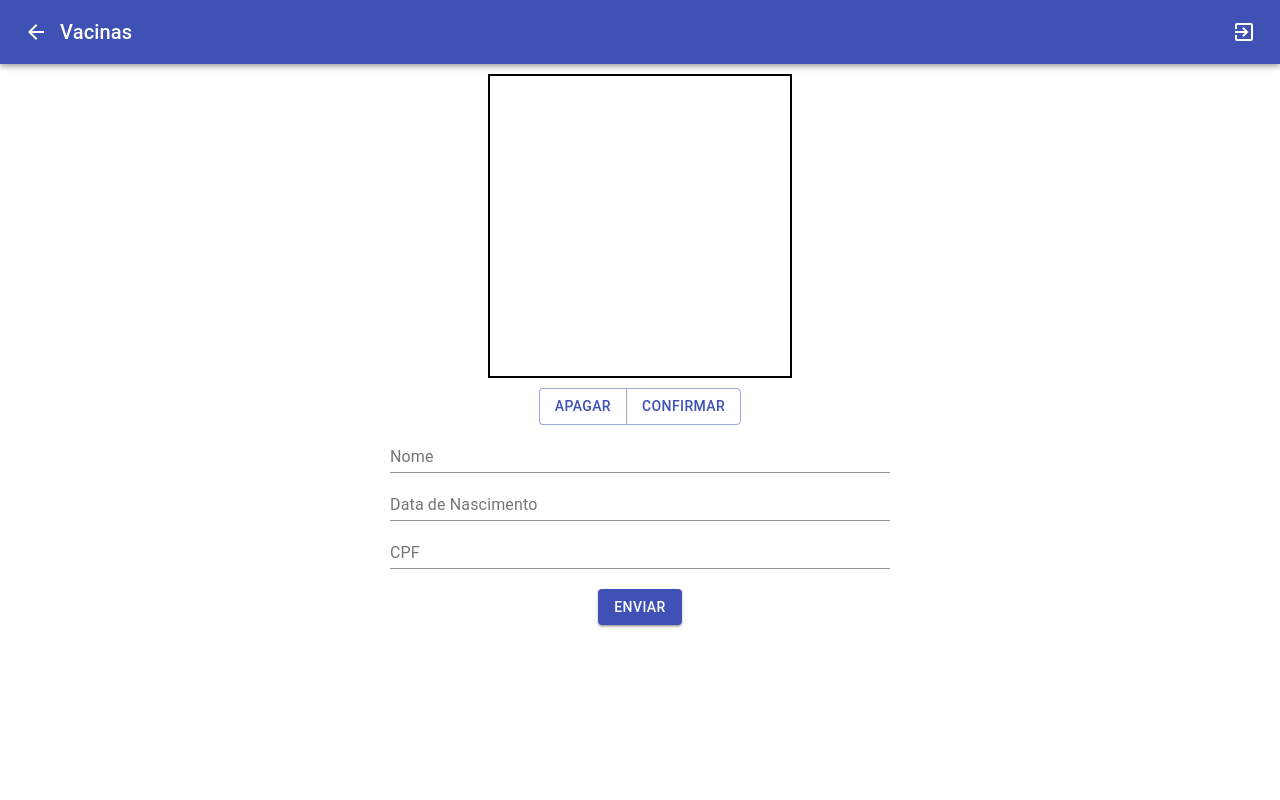
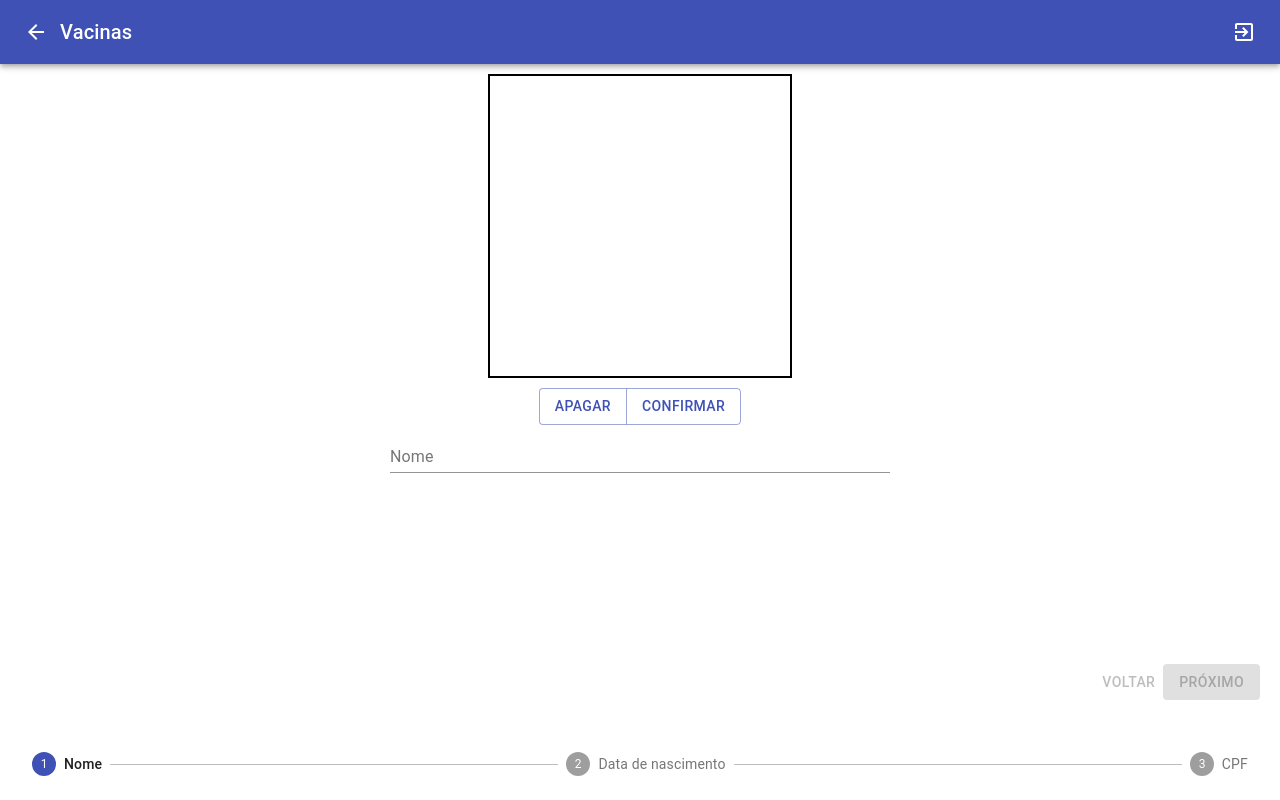
Before and after one commit to appspmsm/APP-VACINA, a React (Create React App) app: page /cadastro in a window 1280 px wide. Built offline with nearby package versions, Linux system fonts and the light colour scheme.

Commit message:
campos separados em diferentes telas

```diff
--- a/src/pages/CadastroPage.js
+++ b/src/pages/CadastroPage.js
@@ -2,7 +2,7 @@ import React, { useEffect } from 'react';
 import { makeStyles } from '@material-ui/core/styles';
 import { useHistory } from 'react-router';
 import AppToolbar from '../components/AppToolbar';
-import { Button, ButtonGroup, TextField } from '@material-ui/core';
+import { Button, ButtonGroup, Container, Step, StepLabel, Stepper, TextField } from '@material-ui/core';
 import { cpfMask, dnMask } from '../util/mask';
 import handwriting from '../util/handwriting.canvas';
 
@@ -32,18 +32,35 @@ const useStyles = makeStyles((theme) => ({
         marginRight:'auto'
     },
     button: {
-        marginTop: '20px'
-    }
+        position: 'fixed',
+        bottom: 100,
+        left: '50%',
+        width: 120,
+        'margin-left': '-60px'
+    },
+    stepper: {
+        position: 'absolute',
+        bottom: 0,
+        width: '100%'
+    },
+    buttons: {
+        position: 'absolute',
+        bottom: 100,
+        right: 20
+    },
 }));
 
 function CadastroPage(props) {
     const classes = useStyles();
     const history = useHistory();
-    const [cpf, setCpf] = React.useState();
+    const [cpf, setCpf] = React.useState('');
     const [nome, setNome] = React.useState('');
-    const [dn, setDn] = React.useState();
+    const [dn, setDn] = React.useState('');
     const canvas = React.useRef();
     let nameCanvas = React.useRef();;
+    const [activeStep, setActiveStep] = React.useState(0);
+    const steps = ['Nome', 'Data de nascimento', 'CPF'];
+    const stepSelects = [nome, dn, cpf];
 
     const handleCallback = (data, err) => {
         if(err) throw err;
@@ -78,7 +95,7 @@ function CadastroPage(props) {
 
     const handleCPFChange = (e) => {
         e.target.value = cpfMask(e.target.value);
-        setCpf(e.target.value.replace(/\D/g, ''));
+        setCpf(e.target.value);
         console.log(cpf);
     }
 
@@ -88,7 +105,45 @@ function CadastroPage(props) {
         console.log(dn);
     }
 
-    return (
+    const handleNext = () => {
+        setActiveStep((prevStep)=>prevStep+1);
+      }
+
+      const handleBack = () => {
+        setActiveStep((prevStep)=>prevStep+-1);
+      }
+
+    function getStepContent(step) {
+        switch (step) {
+          case 0:
+            return (
+                <div className={classes.divCenter}>
+                <canvas ref={canvas} className={classes.canvas} width={300} height={300}></canvas>
+                <ButtonGroup color="primary" aria-label="outlined primary button group" className={classes.btGroup}>
+                    <Button onClick={handleApagarButton}>Apagar</Button>
+                    <Button onClick={handleConfirmarButton}>Confirmar</Button>
+                </ButtonGroup>
+                <TextField fullWidth className={classes.textField} label="Nome" value={nome} onChange={handleNomeChange}></TextField>
+                </div>
+            );
+          case 1:
+            return (
+              <div className={classes.divCenter}>
+                <TextField fullWidth className={classes.textField} label="Data de Nascimento" inputProps={{ inputMode:"numeric" }} onChange={handleDnChange} value={dn}></TextField>
+              </div>
+            );
+          case 2:
+            return (
+              <div className={classes.divCenter}>
+                  <TextField fullWidth className={classes.textField} label="CPF" inputProps={{ inputMode:"numeric" }} onChange={handleCPFChange} value={cpf}></TextField>
+              </div>
+            );
+          default:
+            return 'Unknown step';
+        }
+      }
+
+    /*return (
         <div>
             <AppToolbar backButton logoutButton/>
             <div className={classes.divCenter}>
@@ -106,6 +161,57 @@ function CadastroPage(props) {
 
             </div>
         </div>
+    );*/
+
+    return (
+        <div>
+        <AppToolbar backButton logoutButton/>
+        {activeStep === steps.length ? (
+            <div>
+              <p>Nome: {nome}</p>
+              <p>Data de Nascimento: {dn}</p>
+              <p>CPF: {cpf}</p>
+              <div className={classes.divCenter}>
+                <Button
+                  variant="contained"
+                  color="primary"
+                  className={classes.button}
+                  //onClick={handleConfirmation}
+                >Confirmar</Button>
+              </div>
+            </div>
+          ) : (
+            <div>
+              <div style={{textAlign: "center"}}>{getStepContent(activeStep)}</div>
+              <div className={classes.buttons}>
+                <Button disabled={activeStep === 0} onClick={handleBack}>
+                  Voltar
+                </Button>
+                <Button
+                  disabled={stepSelects[activeStep]===''}
+                  variant="contained"
+                  color="primary"
+                  onClick={handleNext}
+                >
+                  Próximo
+                </Button>
+              </div>
+            </div>
+          )}
+
+        <div className={classes.stepper}>
+          <Stepper activeStep={activeStep}>
+            {steps.map((label, index) => {
+              const stepProps = {};
+              return (
+                <Step key={label} {...stepProps}>
+                  <StepLabel>{label}</StepLabel>
+                </Step>
+              );
+            })}
+          </Stepper>
+        </div>
+      </div>
     );
 }
 
```
